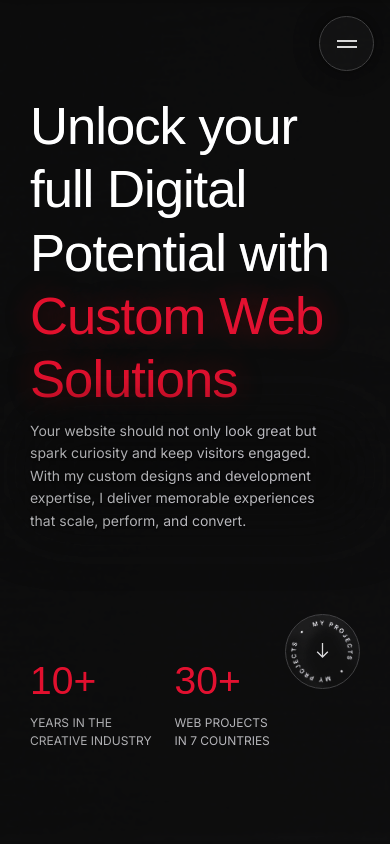
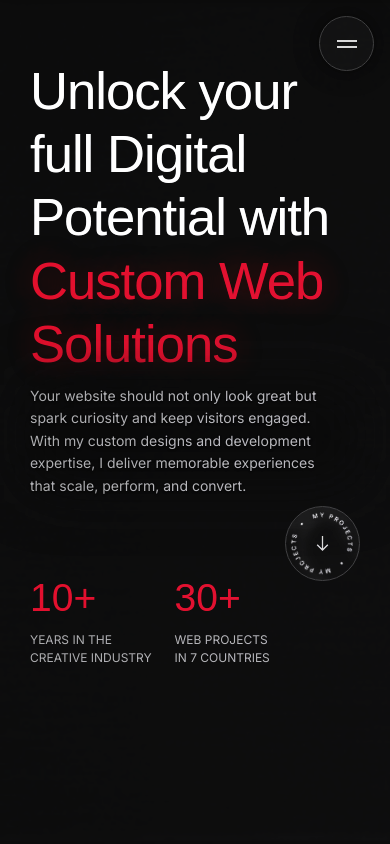
Before and after one commit to Joshvdw/josh-waay-freelance, a React (Create React App) app: page / in a window 390 px wide. Shown: the top 844 px of the page. Built offline with nearby package versions, Linux system fonts and the light colour scheme; a web font is replaced by a local one.

Commit message:
mobile fix tests

```diff
--- a/src/css/responsive.css
+++ b/src/css/responsive.css
@@ -578,7 +578,8 @@
     display: flex;
     align-items: center;
     justify-self: center;
-    width: 100vw;
+    width: 100%;
+    left: 0;
   }
   .testimonial-nav {
     position: absolute;
@@ -587,6 +588,8 @@
     width: 100vw;
     padding: 0 15px;
     justify-content: space-between;
+    width: 94vw;
+    left: -5vw;
   }
   #testimonial-slide-count {
     display: none;
@@ -809,7 +812,8 @@
     line-height: 1.6;
   }
   .hero-content {
-    padding: 0;
+    /* padding: 0; */
+    padding-top: 7vh;
   }
   .hero-section .hero-content h1 {
     /* line-height: 1.1; */
@@ -858,7 +862,7 @@
     margin-right: 0;
     width: 75px;
     height: 75px;
-    margin-top: -100px;
+    margin-top: -150px;
   }
   .hero-section .hero-content .go-to-project-btn i {
     /* width: 60% !important; */
@@ -904,4 +908,8 @@
     font-size: 9.5vw;
     line-height: 1.2;
   }
+  .hero-container {
+    justify-content: flex-start;
+    gap: 15vw;
+  }
 }
```
